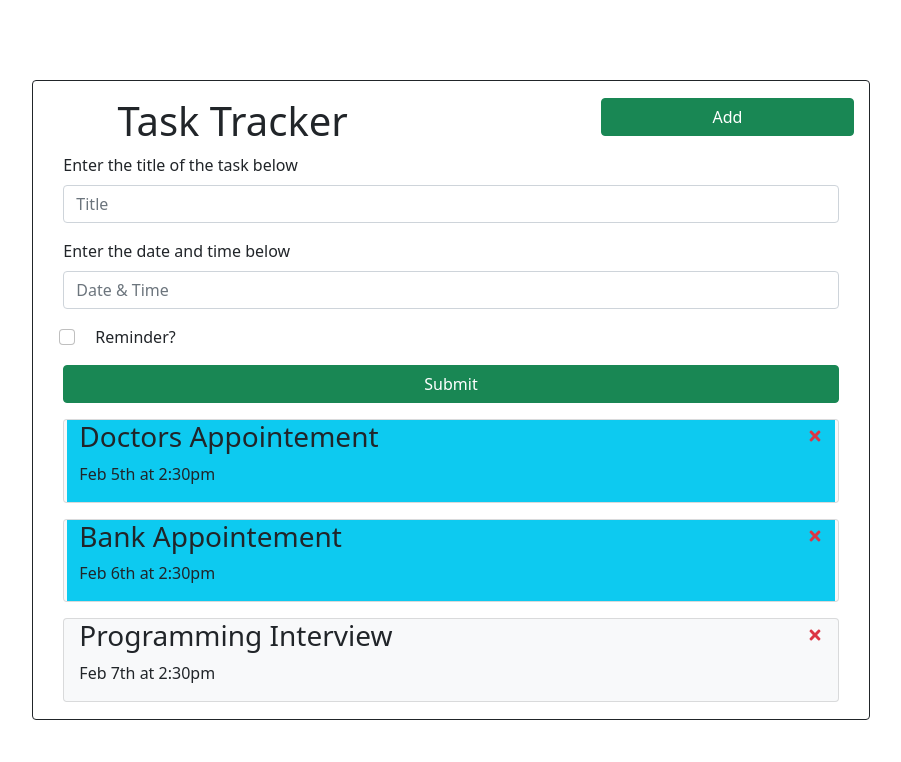
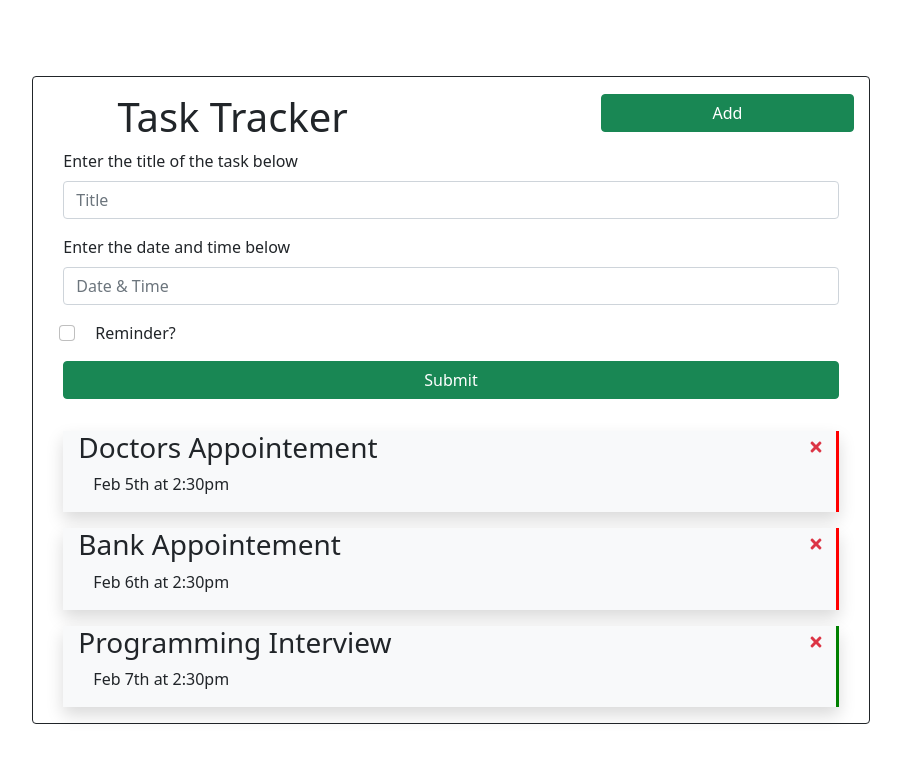
Before and after one commit to afoster44/React-Task-Tracker, a React (Create React App) app: page / in a window 1280 px wide. Shown: the top 762 px of the page, without its empty margins (189-1090 px from the left). Built offline with nearby package versions, Linux system fonts and the light colour scheme.

Commit message:
Changed up some styling for reminders

```diff
--- a/src/App.js
+++ b/src/App.js
@@ -58,7 +58,7 @@ function App() {
         >
           <Header onAdd={addTask} />
           <AddTask onAdd={addTask} />
-          <div className="col-sm-12">
+          <div className="col-sm-12 mt-3">
             {tasks.length > 0 ? (
               <Tasks
                 onToggle={toggleReminder}
--- a/src/components/Task.js
+++ b/src/components/Task.js
@@ -2,18 +2,29 @@ import { FaTimes } from "react-icons/fa";
 
 const Task = ({ task, onDelete, onToggle }) => {
   return (
+    <div className={`row `} onDoubleClick={() => onToggle(task.id)}>
       <div
-      className={`row ${task.reminder ? "bg-info" : "bg-light"}`}
-      onDoubleClick={() => onToggle(task.id)}
+        className="col-sm-12"
+        style={{
+          boxShadow: `${
+            task.reminder ? "5px 5px 0px 5px red" : "10px 10px 0px 10px green"
+          }`,
+        }}
       >
-      <div className="col-sm-8">
+        <div className="row">
+          <div className="col-sm-6">
             <h3>{task.text}</h3>
           </div>
-      <div className="col-sm-4 d-flex justify-content-end mt-2">
-        <FaTimes onClick={() => onDelete(task.id)} className="text-danger" />
+          <div className="col-sm-6 d-flex justify-content-end  mt-2">
+            <FaTimes
+              onClick={() => onDelete(task.id)}
+              className="text-danger"
+            />
+          </div>
         </div>
         <div className="col-12">
           <p>{task.day}</p>
+        </div>
       </div>
     </div>
   );
--- a/src/components/Tasks.js
+++ b/src/components/Tasks.js
@@ -5,8 +5,11 @@ const Tasks = ({ tasks, onDelete, onToggle }) => {
     <div>
       {tasks.map((task) => (
         <div
-          className="col-12 mt-3 card mb-3 bg-light"
-          style={{ minHeight: "100%", overflow: "auto" }}
+          className="col-12 mt-3 shadow mb-3 mt-3 bg-light"
+          style={{
+            minHeight: "100%",
+            overflow: "auto",
+          }}
         >
           <Task
             onToggle={onToggle}
```
Lines whose indentation alone changed are shown as unchanged.
